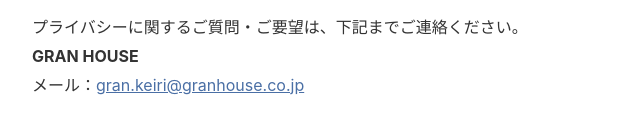
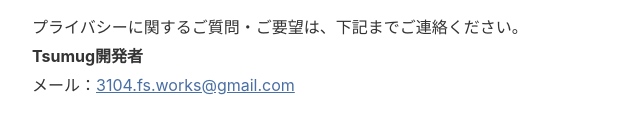
Before and after one commit to 3104fsworks/tsumug-privacy, a plain HTML site: page index.html in a window 1280 px wide. Shown: the part 1774-1908 px from the top of the page, 208-848 px from the left. Drawn offline with Linux system fonts and the light colour scheme.

Commit message:
Remove company name, use developer contact

```diff
--- a/index.html
+++ b/index.html
@@ -26,7 +26,7 @@
 <p class="updated">最終更新日：2026年6月2日</p>
 
 <p>
-  GRAN HOUSE（以下「当社」）は、Tsumug（以下「本アプリ」）における
+  Tsumug開発者（以下「当社」）は、Tsumug（以下「本アプリ」）における
   ユーザーの個人情報の取り扱いについて、以下のとおりプライバシーポリシーを定めます。
 </p>
 
@@ -93,8 +93,8 @@
 <h2>8. お問い合わせ</h2>
 <p>
   プライバシーに関するご質問・ご要望は、下記までご連絡ください。<br>
-  <strong>GRAN HOUSE</strong><br>
-  メール：<a href="mailto:gran.keiri@granhouse.co.jp">gran.keiri@granhouse.co.jp</a>
+  <strong>Tsumug開発者</strong><br>
+  メール：<a href="mailto:3104.fs.works@gmail.com">3104.fs.works@gmail.com</a>
 </p>
 
 </body>
```
